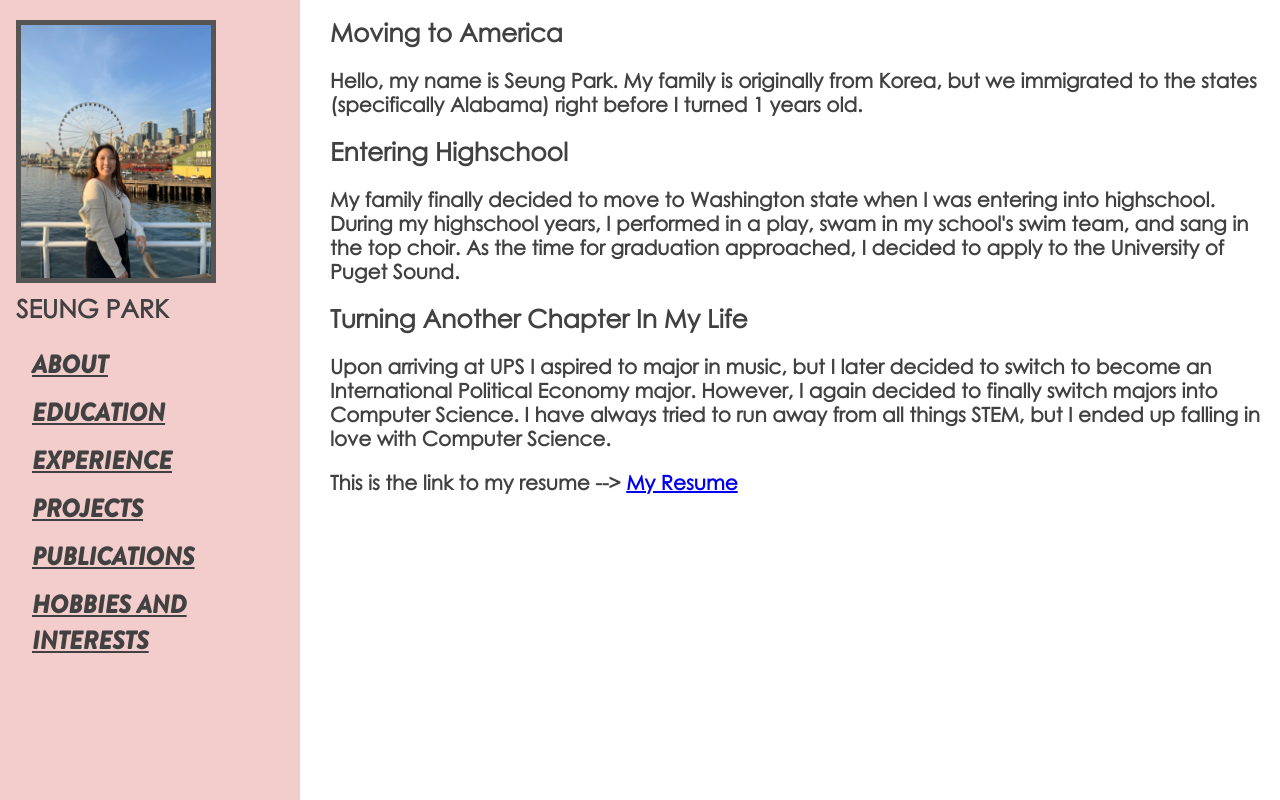
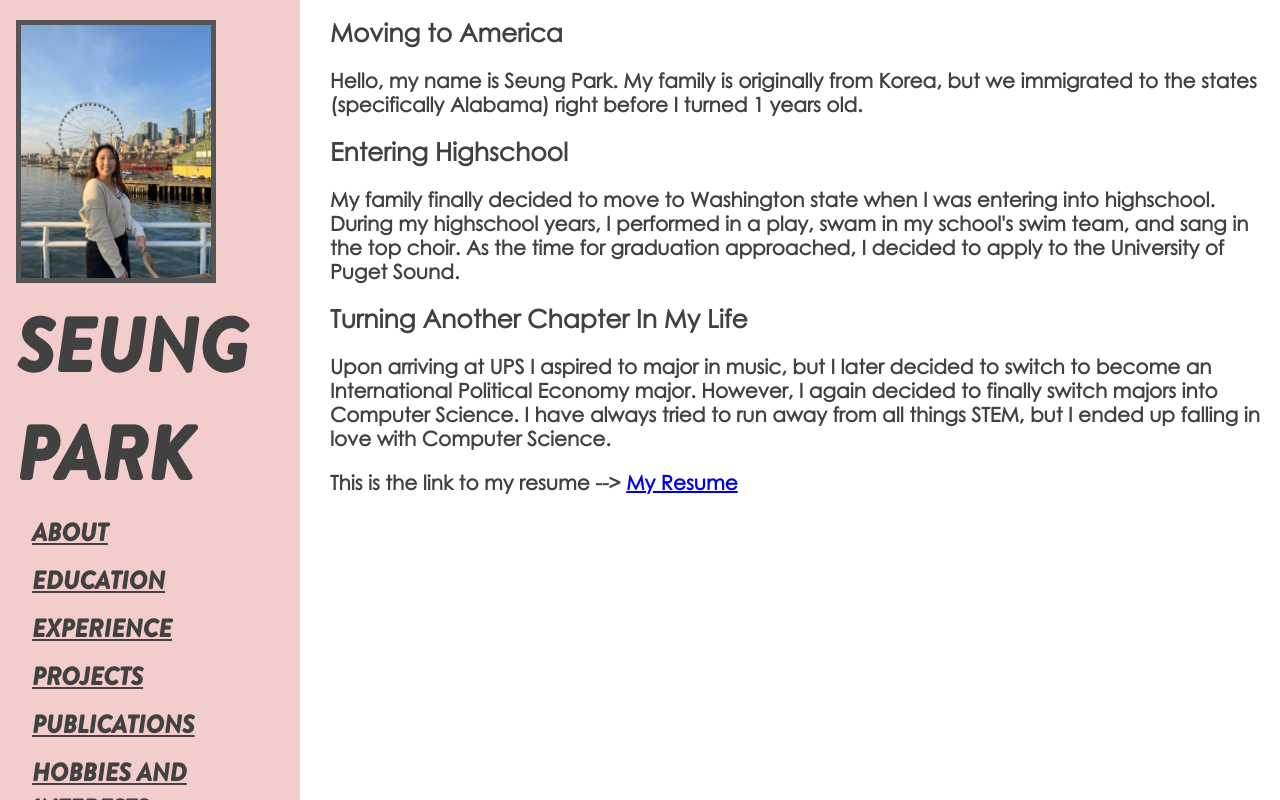
Before and after one commit to separk924/separk924.github.io, a plain HTML site: page index.html in a window 1280 px wide. Drawn offline with Linux system fonts and the light colour scheme.

Commit message:
added name div

```diff
--- a/default.css
+++ b/default.css
@@ -39,12 +39,17 @@ li {
   font-size: 15px;
   font-weight: bold;
 }
+
+.name {
+  font-family: "bg-font";
+  font-size: 75px;
+  justify-content: center;
+  padding-top: 20px;
+}
+
 /* The sidebar menu */
 .sidenav {
   padding: 6px 8px 6px 16px;
-  font-family: "bg-font";
-  font-size: 75px;
-  justify-content: center;
   height: 100%; /* Full-height: remove this if you want "auto" height */
   width: 300px; /* Set the width of the sidebar */
   position: fixed; /* Fixed Sidebar (stay in place on scroll) */
--- a/index.html
+++ b/index.html
@@ -11,7 +11,7 @@
     <!-- Side navigation -->
     <div class="sidenav">
         <img src='photo.jpeg' align= 'left' width='200' alt='A photo of myself'/>
-        <h1>SEUNG PARK</h1>
+        <div class="name">SEUNG PARK</div>
         <a href="#">ABOUT</a>
         <a href="#">EDUCATION</a>
         <a href="#">EXPERIENCE</a>
```
